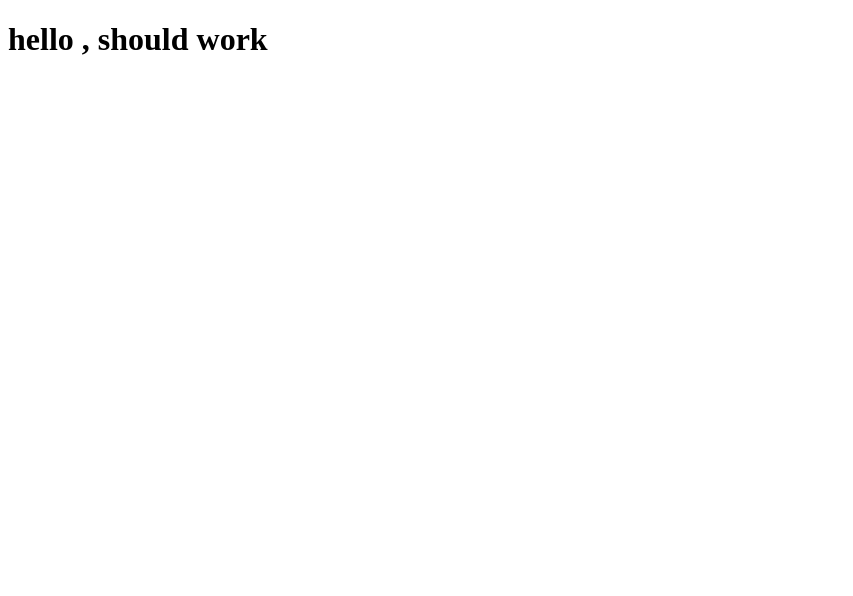
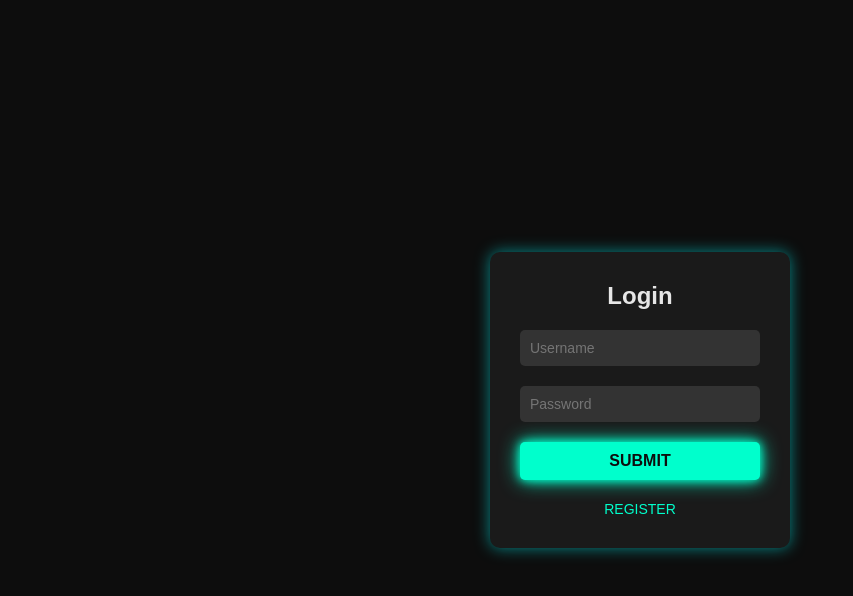
Before and after one commit to rabiul246/added_repo, a plain HTML site: page index.html in a window 1280 px wide. Shown: the whole page, without its empty margins (0-853 px from the left). Drawn offline with Linux system fonts and the light colour scheme.

Commit message:
'login-page-added'

```diff
--- /dev/null
+++ b/Script/script.js
@@ -0,0 +1,14 @@
+// JavaScript code for form submission handling
+document.getElementById("loginForm").addEventListener("submit", function(event) {
+    event.preventDefault();
+
+    const username = document.getElementById("username").value;
+    const password = document.getElementById("password").value;
+
+    // Simple form validation (for demonstration)
+    if (username === "" || password === "") {
+        alert("Please fill in all fields.");
+    } else {
+        alert(`Logged in as ${username}`);
+    }
+});
--- /dev/null
+++ b/Style/style.css
@@ -0,0 +1,84 @@
+/* Reset some basic styles */
+* {
+    margin: 0;
+    padding: 0;
+    box-sizing: border-box;
+    font-family: Arial, sans-serif;
+}
+
+body {
+    display: flex;
+    justify-content: center;
+    align-items: center;
+    height: 100vh;
+    background: #0d0d0d;
+}
+
+/* Login container styling */
+.login-container {
+    background: #1a1a1a;
+    padding: 30px;
+    border-radius: 10px;
+    box-shadow: 0 0 15px rgba(0, 255, 255, 0.5);
+    text-align: center;
+    width: 300px;
+}
+
+.login-container h2 {
+    color: #e6e6e6;
+    margin-bottom: 20px;
+}
+
+/* Input group styling */
+.input-group {
+    margin-bottom: 20px;
+    position: relative;
+}
+
+.input-group input {
+    width: 100%;
+    padding: 10px;
+    background: #333;
+    border: none;
+    border-radius: 5px;
+    color: #e6e6e6;
+    outline: none;
+    font-size: 14px;
+}
+
+/* Submit button styling */
+.btn-submit {
+    width: 100%;
+    padding: 10px;
+    background: #00ffcc;
+    border: none;
+    border-radius: 5px;
+    color: #0d0d0d;
+    font-size: 16px;
+    font-weight: bold;
+    cursor: pointer;
+    transition: background 0.3s;
+    text-transform: uppercase;
+    box-shadow: 0 0 10px #00ffcc, 0 0 20px #00ffcc;
+}
+
+.btn-submit:hover {
+    background: #00e6b8;
+    box-shadow: 0 0 20px #00e6b8, 0 0 30px #00e6b8;
+}
+
+/* Register link styling */
+.register-link {
+    margin-top: 20px;
+}
+
+.register-link a {
+    color: #00ffcc;
+    text-decoration: none;
+    font-size: 14px;
+    transition: color 0.3s;
+}
+
+.register-link a:hover {
+    color: #00e6b8;
+}
--- a/index.html
+++ b/index.html
@@ -1,11 +1,29 @@
 <!DOCTYPE html>
 <html lang="en">
 <head>
-    <meta charset="UTF-8">
-    <meta name="viewport" content="width=device-width, initial-scale=1.0">
-    <title>Document</title>
+<meta charset="UTF-8">
+<meta name="viewport" content="width=device-width, initial-scale=1.0">
+<title>Neon Login Form</title>
+<link rel="stylesheet" href="Style/style.css">
 </head>
 <body>
-    <h1>hello , should work</h1>
+
+<div class="login-container">
+    <h2>Login</h2>
+    <form id="loginForm">
+        <div class="input-group">
+            <input type="text" id="username" placeholder="Username" required>
+        </div>
+        <div class="input-group">
+            <input type="password" id="password" placeholder="Password" required>
+        </div>
+        <button type="submit" class="btn-submit">SUBMIT</button>
+    </form>
+    <div class="register-link">
+        <a href="#">REGISTER</a>
+    </div>
+</div>
+
+<script src="Script/script.js"></script>
 </body>
 </html>
```
